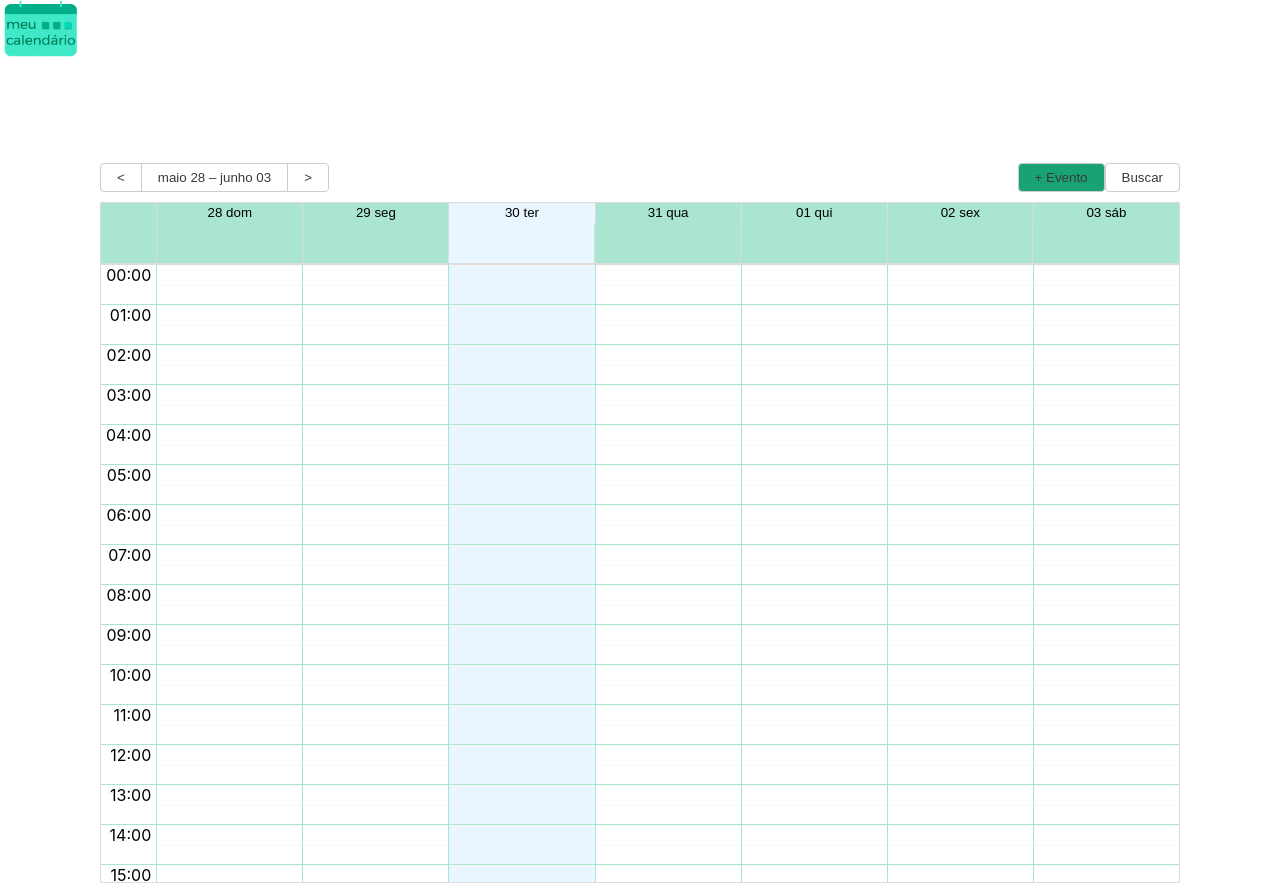
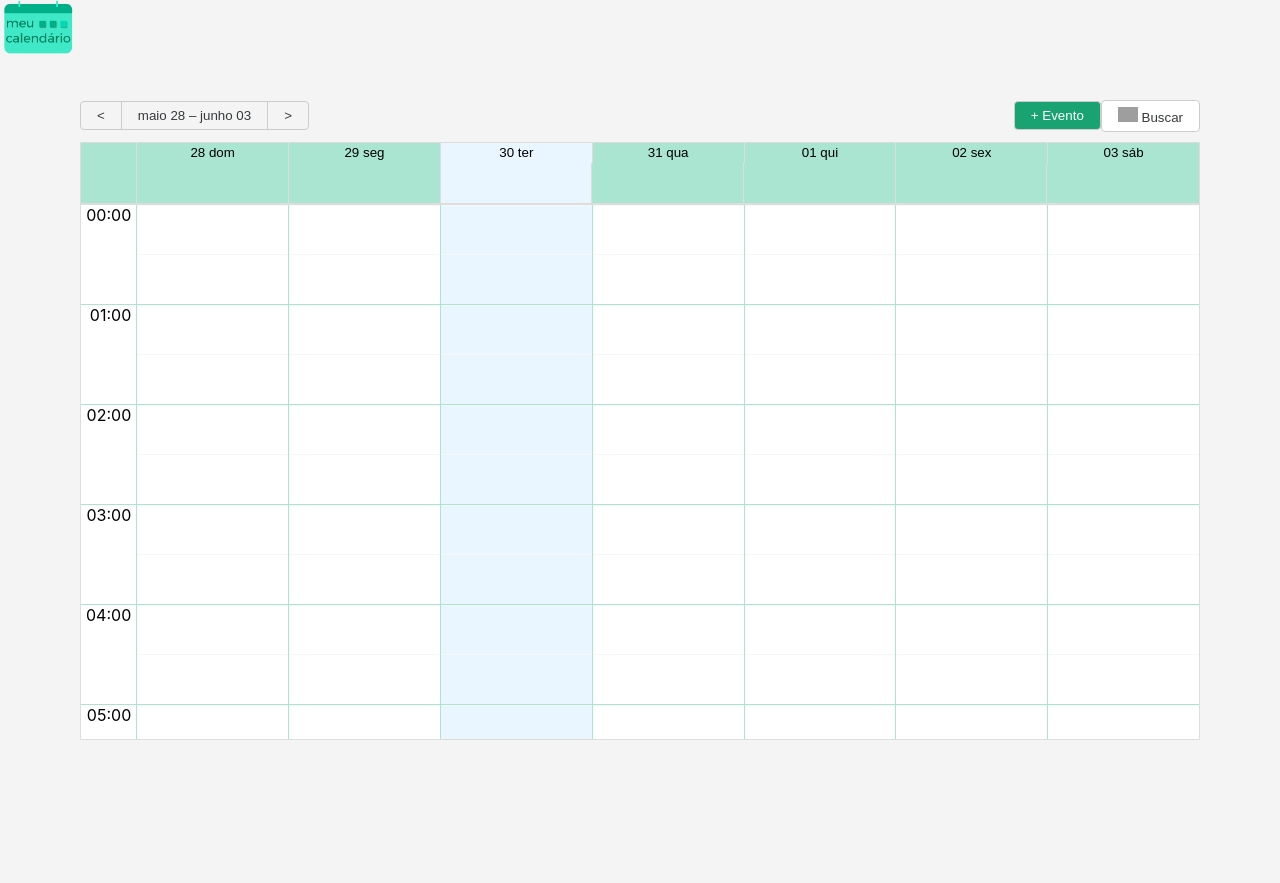
Before and after one commit to idinow/meucalendario, a React (Create React App) app: page / in a window 1280 px wide. After the commit the page ends 800 px from the top, so only its background shows below. Built offline with nearby package versions, Linux system fonts and the light colour scheme; grey boxes are pictures that could not be loaded.

Commit message:
Atualização do estilo do calendário

```diff
--- a/src/calendar/index.js
+++ b/src/calendar/index.js
@@ -3,36 +3,28 @@ import moment from 'moment';
 import { Calendar, momentLocalizer } from 'react-big-calendar';
 import 'moment/locale/pt-br'; // Importe a localização do Moment.js para o idioma português
 import logo from './calendarLogo.png'
+import lupa from './lupa.svg'
 import './index.scss';
 
 const localizer = momentLocalizer(moment);
+
 const MyCalendar = () => {
   return (
-    <div style={{ height: 'calc(90vh)' }}>
-      <img src={logo} alt='' style={{ width: 'calc(10vh)', height: 'auto' }}/>
+    <div style={{ height: 'calc(80vh)' }}>
+      <img src={logo} alt='' style={{ width: '75px', height: 'auto' }}/>
       <Calendar
         localizer={localizer}
         views={['week']}
-        defaultView="week"
+        defaultView='week'
         events={[]}
         components={{toolbar: CustomToolbar,
-          // day: {header: ({ label }) => (
-          //   <CustomDayHeader label={label} formatHeader={dayHeaderFormat} />
-          // )}
         }}
-        style={{ margin: '100px' }}
       />
     </div>
   );
 };
-// // Defina o formato do cabeçalho para exibir apenas o dia da semana
-// const dayHeaderFormat = (date, culture, localizer) =>
-//   localizer.format(date, 'dddd', culture);
 
-// // Componente personalizado para o cabeçalho do dia
-// const CustomDayHeader = ({ label, formatHeader }) => (
-//   <div>{formatHeader(label)}</div>
-// );
+export default MyCalendar;
 
 const CustomToolbar = ({ label, onNavigate }) => (
   <div className="rbc-toolbar">
@@ -52,10 +44,8 @@ const CustomToolbar = ({ label, onNavigate }) => (
         + Evento
       </button>
       <button type="button" className="search-button">
-        Buscar
+      <img src={lupa} alt='' style={{ width: '20px', height: 'auto' }}></img> Buscar
       </button>
     </span>
   </div>
 );
-
-export default MyCalendar;
--- a/src/calendar/index.scss
+++ b/src/calendar/index.scss
@@ -6,6 +6,9 @@ $cor-verde-agua: #A9E5D0;
 
 .rbc-timeslot-group{
   border-bottom: 1px solid $cor-verde-agua;
+}
+.rbc-time-content{
+  background-color: #fff;
 }
 .rbc-time-content > * + * > *{
   border-left: 1px solid $cor-verde-agua;
@@ -43,4 +46,20 @@ $cor-verde-agua: #A9E5D0;
 }
 .rbc-toolbar button.add-event-button{
   background-color: #19A372;
+  color: #ffff;
 }
+.rbc-toolbar button.search-button{
+  background-color: #fff;
+}
+.rbc-calendar{
+  margin-top: 40px;
+  margin-left: 80px;
+  margin-right: 80px;
+  margin-bottom: 10px;
+}
+.rbc-timeslot-group {
+  min-height: 100px;
+}
+body{
+  background-color: #F4F4F4;
+}
```
